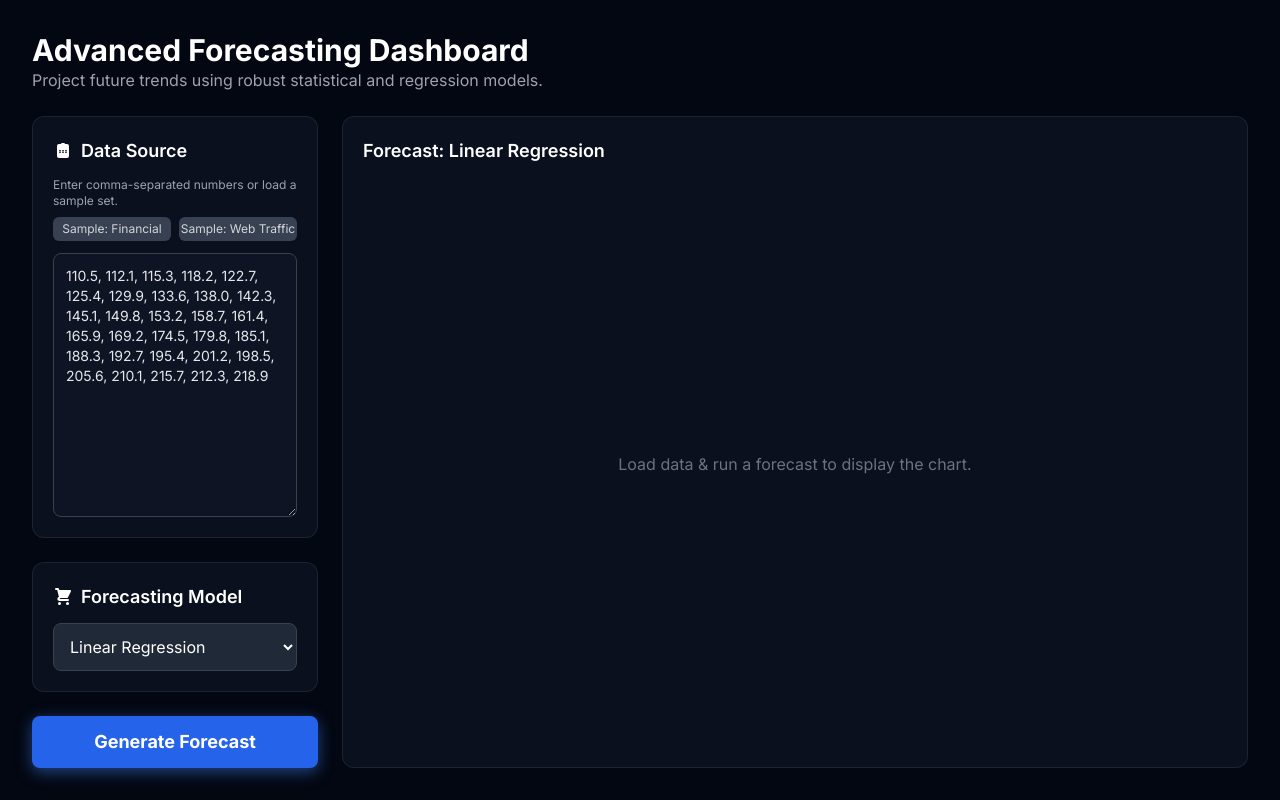
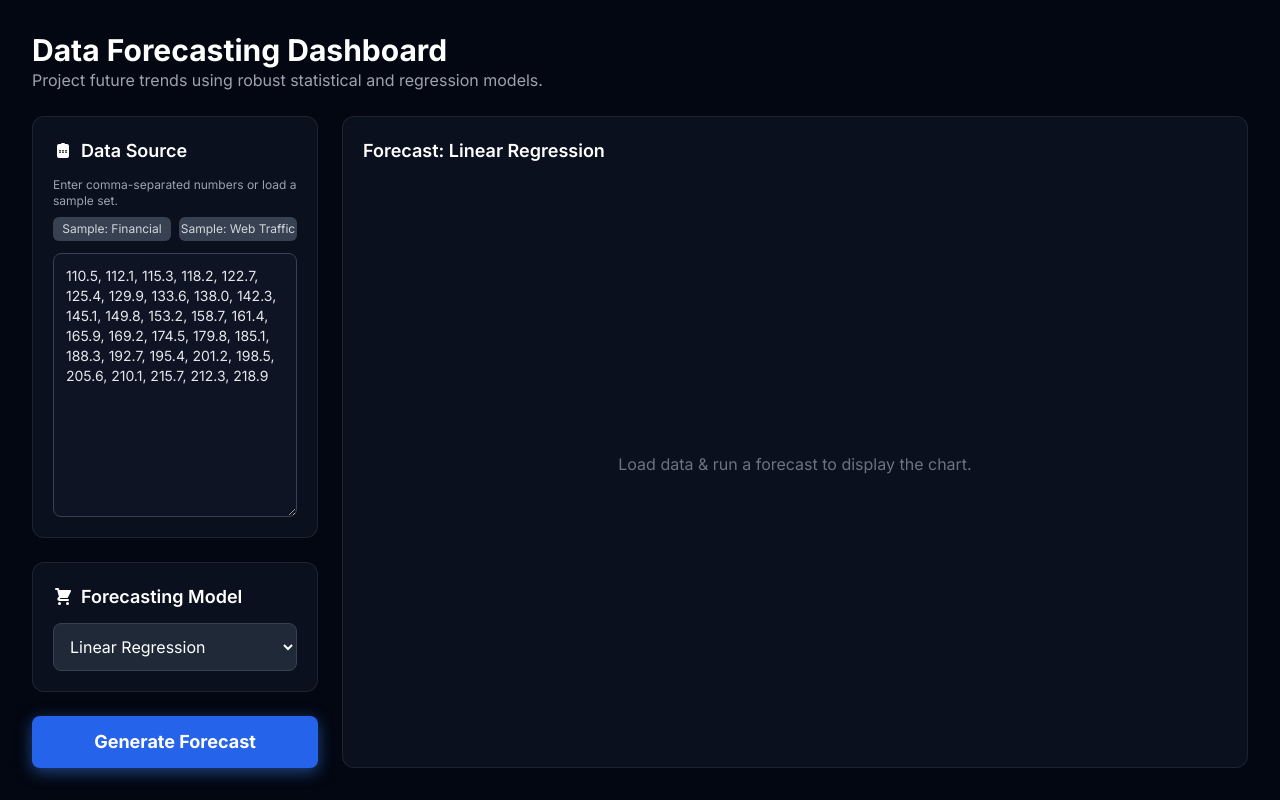
Before and after one commit to Garud218/Visual-Data-Forecaster, a plain HTML site: page index.html in a window 1280 px wide. Drawn offline with nearby package versions, Linux system fonts and the light colour scheme; a script that the page names is missing.

Commit message:
Update index.html

```diff
--- a/index.html
+++ b/index.html
@@ -39,7 +39,7 @@
     <div class="min-h-screen flex flex-col p-4 md:p-6 lg:p-8">
 
         <header class="mb-6">
-            <h1 class="text-2xl lg:text-3xl font-bold text-white">Advanced Forecasting Dashboard</h1>
+            <h1 class="text-2xl lg:text-3xl font-bold text-white">Data Forecasting Dashboard</h1>
             <p class="text-sm lg:text-base text-gray-400">Project future trends using robust statistical and regression models.</p>
         </header>
 
```
